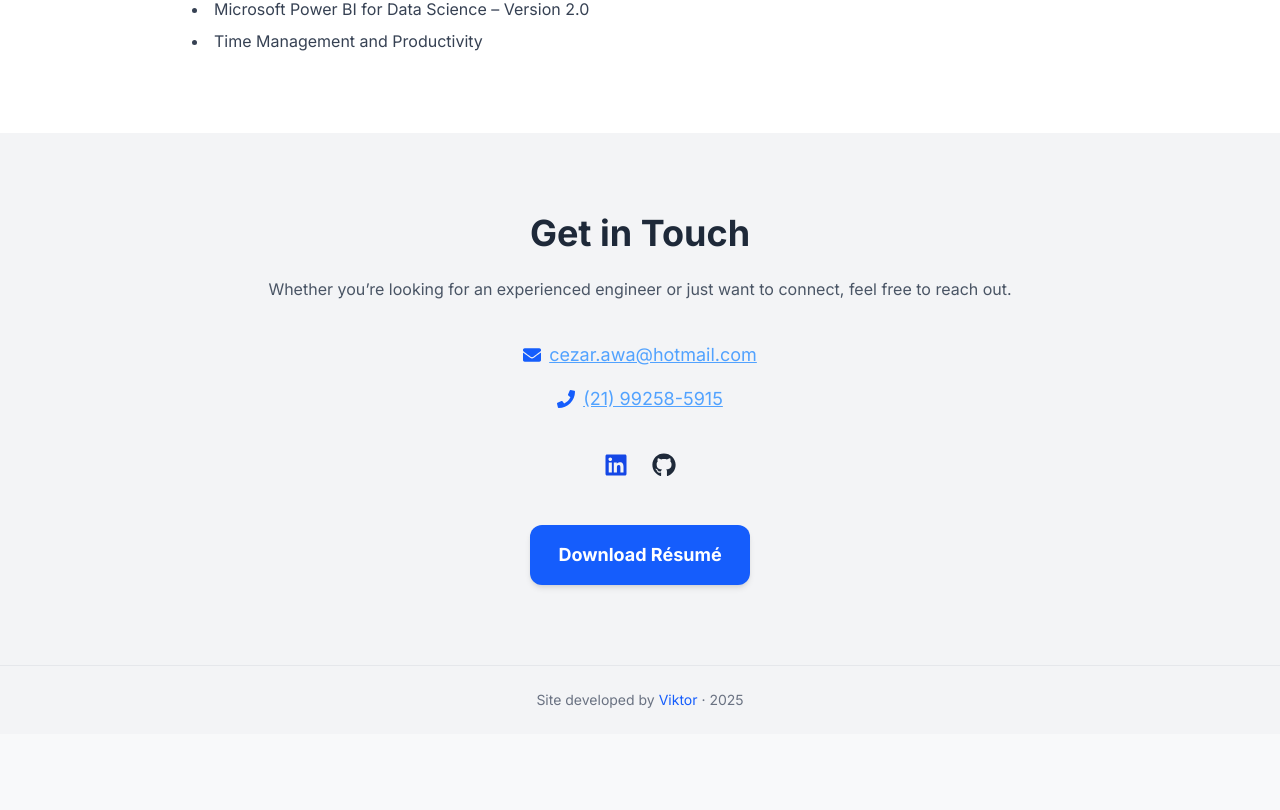
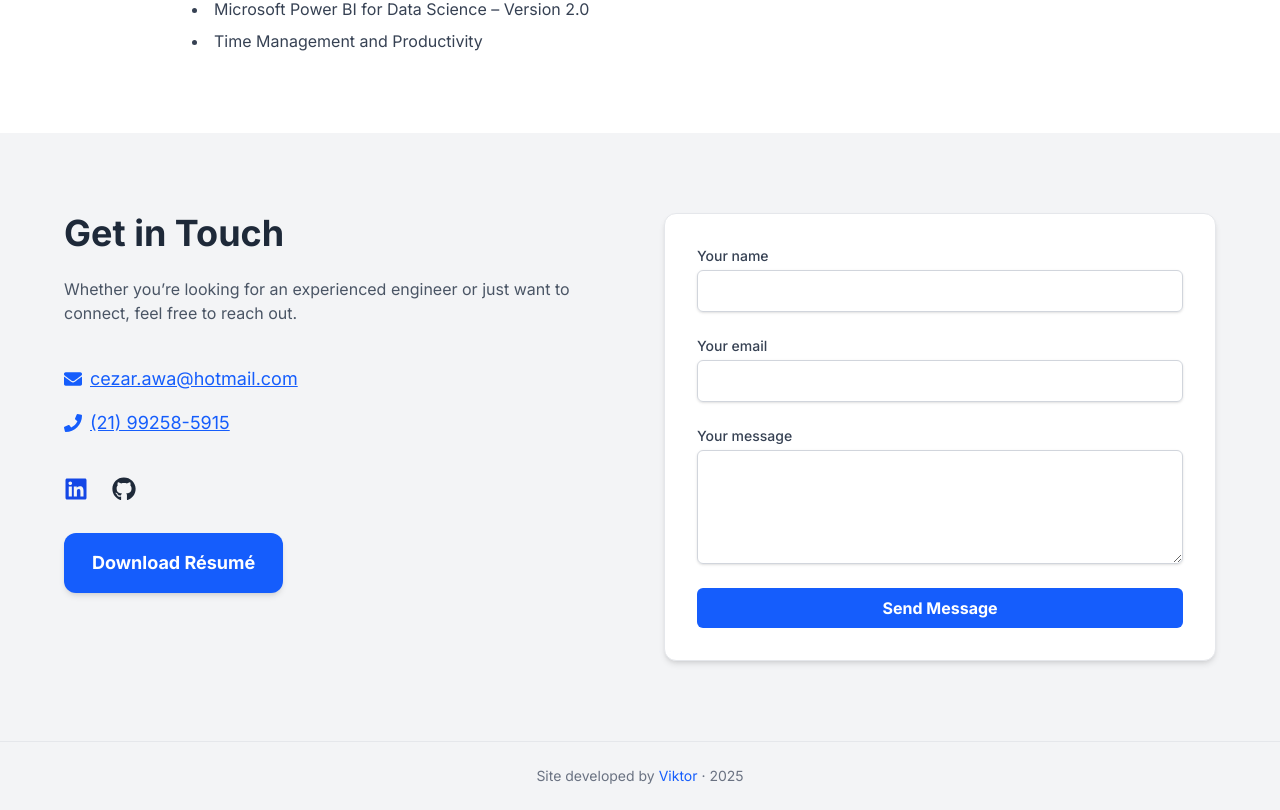
Before and after one commit to vkaraujo/cezar-grid, a React (Vite) app: page / in a window 1280 px wide. Shown: the part 3451-4261 px from the top of the page. Before the commit the page ends 4185 px from the top, so only its background shows below. Built offline with nearby package versions, Linux system fonts and the light colour scheme.

Commit message:
Split contact in smaller components. Integrated Formspree with async submission and status feedback

```diff
--- a/src/App.jsx
+++ b/src/App.jsx
@@ -3,7 +3,7 @@ import About from './components/About'
 import Skills from './components/Skills/Skills'
 import Experience from './components/Experience'
 import Education from './components/Education'
-import Contact from './components/Contact'
+import Contact from './components/Contact/Contact'
 import Navbar from './components/Navbar/Navbar'
 import ScrollToTop from './components/ScrollToTop'
 import Footer from './components/Footer';
--- a/src/components/Contact.jsx
+++ /dev/null
@@ -1,63 +0,0 @@
-import { useTranslation } from 'react-i18next';
-import { FaLinkedin, FaGithub, FaEnvelope, FaPhone } from 'react-icons/fa';
-
-export default function Contact() {
-  const { t } = useTranslation();
-
-  return (
-    <section className="bg-gray-100 dark:bg-[#2c2c3f] py-20 px-4 text-center" id="contact">
-      <div className="max-w-3xl mx-auto">
-        <h2 className="text-3xl sm:text-4xl font-bold text-gray-800 dark:text-white mb-6">
-          {t('contact.title')}
-        </h2>
-        <p className="text-gray-600 dark:text-gray-300 mb-10">
-          {t('contact.subtitle')}
-        </p>
-
-        <div className="space-y-4 text-lg text-gray-700 dark:text-gray-300 mb-10">
-          <p className="flex items-center justify-center gap-2">
-            <FaEnvelope className="text-blue-600" aria-hidden="true" />
-            <a href="mailto:cezar.awa@hotmail.com" className="text-blue-400 underline">
-              cezar.awa@hotmail.com
-            </a>
-          </p>
-          <p className="flex items-center justify-center gap-2">
-            <FaPhone className="text-blue-600" aria-hidden="true" />
-            <a href="tel:+5521992585915" className="text-blue-400 underline">
-              (21) 99258-5915
-            </a>
-          </p>
-        </div>
-
-        <div className="flex justify-center space-x-6 mb-12">
-          <a
-            href="https://www.linkedin.com/in/cezar-awa/"
-            target="_blank"
-            rel="noopener noreferrer"
-            className="text-blue-700 dark:text-blue-400 hover:text-blue-900 dark:hover:text-blue-300 text-2xl"
-            aria-label="LinkedIn"
-          >
-            <FaLinkedin />
-          </a>
-          <a
-            href="https://github.com/CezarAWA/Public-View-Repo"
-            target="_blank"
-            rel="noopener noreferrer"
-            className="text-gray-800 dark:text-gray-200 hover:text-black dark:hover:text-white text-2xl"
-            aria-label="GitHub"
-          >
-            <FaGithub />
-          </a>
-        </div>
-
-        <a
-          href="/Cezar-Araujo-Resume.pdf"
-          download
-          className="inline-block bg-blue-600 text-white px-7 py-4 rounded-xl text-lg font-semibold hover:bg-blue-700 transition shadow-md"
-        >
-          {t('contact.download')}
-        </a>
-      </div>
-    </section>
-  );
-}
--- /dev/null
+++ b/src/components/Contact/Contact.jsx
@@ -0,0 +1,16 @@
+import ContactInfo from './ContactInfo';
+import ContactForm from './ContactForm';
+
+export default function Contact() {
+  return (
+    <section
+      className="bg-gray-100 dark:bg-[#2c2c3f] py-20 px-4 text-center md:text-left"
+      id="contact"
+    >
+      <div className="max-w-6xl mx-auto grid md:grid-cols-2 gap-12">
+        <ContactInfo />
+        <ContactForm />
+      </div>
+    </section>
+  );
+}
--- /dev/null
+++ b/src/components/Contact/ContactForm.jsx
@@ -0,0 +1,118 @@
+import { useState } from 'react';
+import { useTranslation } from 'react-i18next';
+
+export default function ContactForm() {
+  const { t } = useTranslation();
+  const [status, setStatus] = useState(null);
+  const [loading, setLoading] = useState(false);
+
+  const handleSubmit = async (e) => {
+    e.preventDefault();
+    const form = e.target;
+    setLoading(true);
+    setStatus(null);
+
+    try {
+      const res = await fetch(import.meta.env.VITE_FORMSPREE_ENDPOINT, {
+        method: 'POST',
+        headers: { Accept: 'application/json' },
+        body: new FormData(form),
+      });
+
+      if (res.ok) {
+        form.reset();
+        setStatus('success');
+      } else {
+        setStatus('error');
+      }
+    } catch {
+      setStatus('error');
+    } finally {
+      setLoading(false);
+    }
+  };
+
+  return (
+    <form
+      onSubmit={handleSubmit}
+      className="bg-white dark:bg-[#1e1e2f] shadow-md rounded-xl p-8 space-y-6 border border-gray-200 dark:border-gray-700"
+    >
+      <div>
+        <label htmlFor="name" className="block text-sm font-medium text-gray-700 dark:text-gray-300">
+          {t('contact.form.name')}
+        </label>
+        <input
+          type="text"
+          name="name"
+          id="name"
+          required
+          className="mt-1 block w-full px-4 py-2 border border-gray-300 dark:border-gray-600 rounded-md shadow-sm focus:ring-blue-500 focus:border-blue-500 dark:bg-gray-800 dark:text-white"
+        />
+      </div>
+
+      <div>
+        <label htmlFor="email" className="block text-sm font-medium text-gray-700 dark:text-gray-300">
+          {t('contact.form.email')}
+        </label>
+        <input
+          type="email"
+          name="email"
+          id="email"
+          required
+          className="mt-1 block w-full px-4 py-2 border border-gray-300 dark:border-gray-600 rounded-md shadow-sm focus:ring-blue-500 focus:border-blue-500 dark:bg-gray-800 dark:text-white"
+        />
+      </div>
+
+      <div>
+        <label htmlFor="message" className="block text-sm font-medium text-gray-700 dark:text-gray-300">
+          {t('contact.form.message')}
+        </label>
+        <textarea
+          name="message"
+          id="message"
+          rows="4"
+          required
+          className="mt-1 block w-full px-4 py-2 border border-gray-300 dark:border-gray-600 rounded-md shadow-sm focus:ring-blue-500 focus:border-blue-500 dark:bg-gray-800 dark:text-white"
+        ></textarea>
+      </div>
+
+      {status === 'success' && (
+        <p className="text-green-600 dark:text-green-400">{t('contact.form.success')}</p>
+      )}
+      {status === 'error' && (
+        <p className="text-red-600 dark:text-red-400">{t('contact.form.error')}</p>
+      )}
+
+      <button
+        type="submit"
+        disabled={loading}
+        className="w-full bg-blue-600 text-white py-2 rounded-md font-semibold hover:bg-blue-700 transition flex items-center justify-center gap-2 disabled:opacity-50 disabled:cursor-not-allowed"
+      >
+        {loading && (
+          <svg
+            className="animate-spin h-5 w-5 text-white"
+            xmlns="http://www.w3.org/2000/svg"
+            fill="none"
+            viewBox="0 0 24 24"
+            aria-hidden="true"
+          >
+            <circle
+              className="opacity-25"
+              cx="12"
+              cy="12"
+              r="10"
+              stroke="currentColor"
+              strokeWidth="4"
+            />
+            <path
+              className="opacity-75"
+              fill="currentColor"
+              d="M4 12a8 8 0 018-8v4a4 4 0 00-4 4H4z"
+            />
+          </svg>
+        )}
+        {loading ? t('contact.form.loading') : t('contact.form.submit')}
+      </button>
+    </form>
+  );
+}
--- /dev/null
+++ b/src/components/Contact/ContactInfo.jsx
@@ -0,0 +1,65 @@
+import { useTranslation } from 'react-i18next';
+import { FaLinkedin, FaGithub, FaEnvelope, FaPhone } from 'react-icons/fa';
+
+export default function ContactInfo() {
+  const { t } = useTranslation();
+
+  return (
+    <div>
+      <h2 className="text-3xl sm:text-4xl font-bold text-gray-800 dark:text-white mb-6">
+        {t('contact.title')}
+      </h2>
+      <p className="text-gray-600 dark:text-gray-300 mb-10">{t('contact.subtitle')}</p>
+
+      <div className="space-y-4 text-lg text-gray-700 dark:text-gray-200 mb-10">
+        <p className="flex items-center gap-2 justify-center md:justify-start">
+          <FaEnvelope className="text-blue-600" aria-hidden="true" />
+          <a
+            href="mailto:cezar.awa@hotmail.com"
+            className="text-blue-600 underline"
+          >
+            cezar.awa@hotmail.com
+          </a>
+        </p>
+        <p className="flex items-center gap-2 justify-center md:justify-start">
+          <FaPhone className="text-blue-600" aria-hidden="true" />
+          <a
+            href="tel:+5521992585915"
+            className="text-blue-600 underline"
+          >
+            (21) 99258-5915
+          </a>
+        </p>
+      </div>
+
+      <div className="flex justify-center md:justify-start space-x-6 mb-8">
+        <a
+          href="https://www.linkedin.com/in/cezar-awa/"
+          target="_blank"
+          rel="noopener noreferrer"
+          className="text-blue-700 hover:text-blue-900 text-2xl"
+          aria-label="LinkedIn"
+        >
+          <FaLinkedin />
+        </a>
+        <a
+          href="https://github.com/CezarAWA/Public-View-Repo"
+          target="_blank"
+          rel="noopener noreferrer"
+          className="text-gray-800 dark:text-gray-200 hover:text-black text-2xl"
+          aria-label="GitHub"
+        >
+          <FaGithub />
+        </a>
+      </div>
+
+      <a
+        href="/Cezar-Araujo-Resume.pdf"
+        download
+        className="inline-block bg-blue-600 text-white px-7 py-4 rounded-xl text-lg font-semibold hover:bg-blue-700 transition shadow-md"
+      >
+        {t('contact.download')}
+      </a>
+    </div>
+  );
+}
--- a/src/locales/en/translation.json
+++ b/src/locales/en/translation.json
@@ -90,7 +90,17 @@
   "contact": {
     "title": "Get in Touch",
     "subtitle": "Whether you’re looking for an experienced engineer or just want to connect, feel free to reach out.",
-    "download": "Download Résumé"
+    "download": "Download Résumé",
+    "form": {
+      "name": "Your name",
+      "email": "Your email",
+      "message": "Your message",
+      "send": "Send",
+      "success": "Message sent successfully!",
+      "error": "Oops! Something went wrong. Try again.",
+      "submit": "Send Message",
+      "loading": "Sending..."
+    }
   },
   "footer": {
     "builtBy": "Site developed by"
--- a/src/locales/pt/translation.json
+++ b/src/locales/pt/translation.json
@@ -90,7 +90,17 @@
   "contact": {
     "title": "Entre em Contato",
     "subtitle": "Se você está procurando um engenheiro experiente ou apenas quer se conectar, fique à vontade para entrar em contato.",
-    "download": "Baixar Currículo"
+    "download": "Baixar Currículo",
+    "form": {
+      "name": "Seu nome",
+      "email": "Seu e-mail",
+      "message": "Sua mensagem",
+      "send": "Enviar",
+      "success": "Mensagem enviada com sucesso!",
+      "error": "Ops! Algo deu errado. Tente novamente.",
+      "submit": "Enviar mensagem",
+      "loading": "Enviando..."
+    }
   },
   "footer": {
     "builtBy": "Site desenvolvido por"
```
Also changed, not shown: 1 other file (tests, documents, lock files or other folders).
